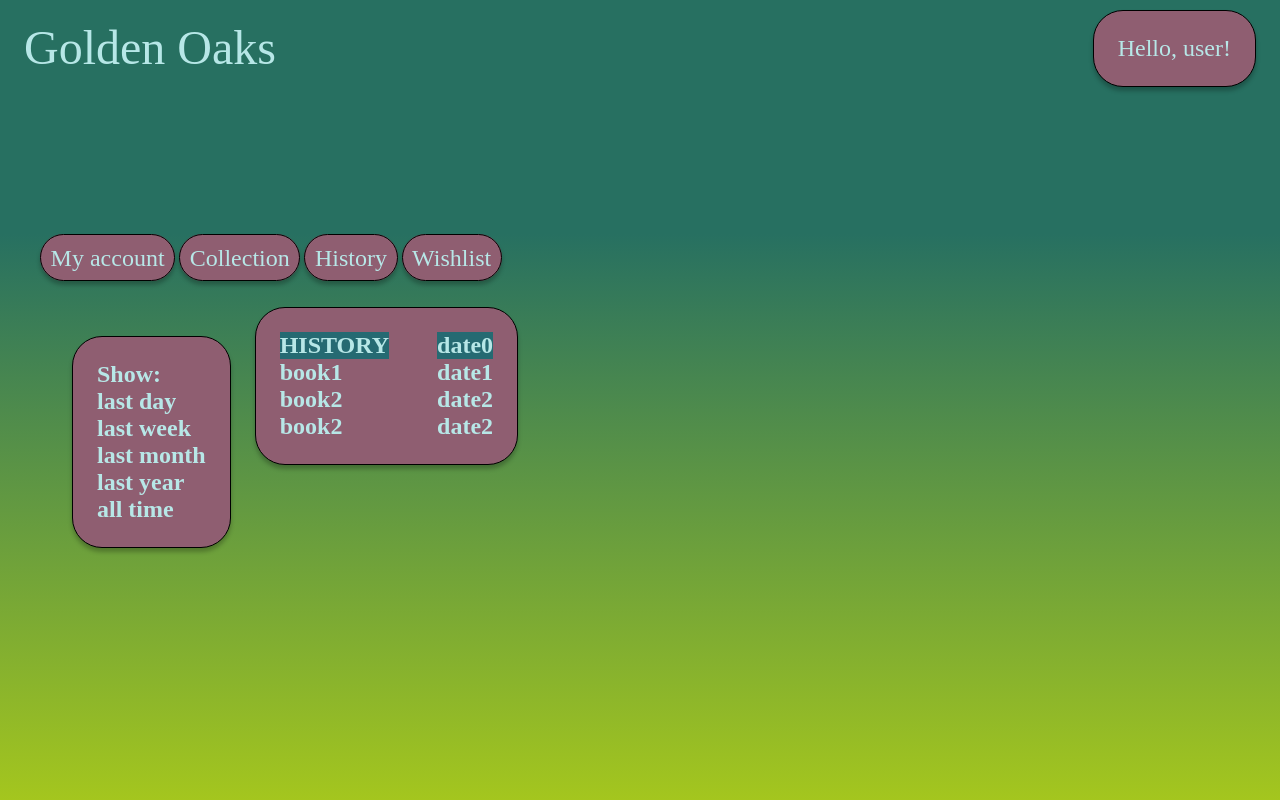
After one commit to FilipTryhuk-pkmail/wdpai, a PHP site: page /public/views/history.html in a window 1280 px wide. The commit adds this page. Run offline with PHP 8.4, Linux system fonts and the light colour scheme.

Commit message:
history page, css flex and grid

```diff
--- a/public/css/style.css
+++ b/public/css/style.css
@@ -76,3 +76,122 @@ input::placeholder {
         margin-right: 45%;
     }
 }
+
+.base-container {
+    width: 100vw;
+    height: 100vh;
+    display: flex;
+    flex-direction: column;
+    align-items: center;
+    justify-content: flex-start;
+    background: linear-gradient(180deg, #277061 29.22%, #A4C61E 100%);
+
+}
+
+header  {
+    width: 100vw;
+    height: 20vw;
+}
+
+main {
+    width: 100vw;
+    height: 80vh;
+}
+
+.top_row {
+    display: flex;
+    flex-direction: row;
+}
+
+.small_logo{
+    font-family: 'Ubuntu';
+    font-style: normal;
+    font-size: 3em;
+    line-height: 2em;
+    display: flex;
+    align-items: flex-start;
+    text-align: left;
+    color: #B7E7E7;
+    margin-right: 3em;
+    white-space: nowrap;
+    margin-left: 0.5em;
+}
+
+.username {
+    background: #8F5E71;
+    border: 1px solid #000000;
+    box-shadow: 0px 4px 4px rgba(0, 0, 0, 0.25);
+    border-radius: 30px;
+    align-self: center;
+
+    font-family: 'Ubuntu';
+    font-style: normal;
+    font-size: 1.5em;
+    text-align: center;
+    padding: 1em;
+    white-space: nowrap;
+
+    margin-left: auto;
+    margin-right: 1em;
+
+    color: #B7E7E7;
+}
+
+.selection_buttons{
+    background: #8F5E71;
+    border: 1px solid #000000;
+    box-shadow: 0px 4px 4px rgba(0, 0, 0, 0.25);
+    border-radius: 30px;
+    padding: 0.4em;
+
+    font-family: 'Ubuntu';
+    font-style: normal;
+    font-weight: 400;
+    font-size: 1.5em;
+    text-align: center;
+
+    color: #B7E7E7;
+}
+
+section {
+    display: flex;
+    align-items: flex-start;
+}
+section h1 {
+    margin-left: 3em;
+    margin-top: 2em;
+    font-family: 'Ubuntu';
+    font-style: normal;
+    color: #B7E7E7;
+
+    background: #8F5E71;
+    border: 1px solid #000000;
+    box-shadow: 0px 4px 4px rgba(0, 0, 0, 0.25);
+    border-radius: 30px 30px 30px 30px;
+    padding: 1em;
+}
+section h2 {
+    margin-left: 1em;
+    margin-right: 4em;
+    display: grid;
+    grid-template-columns: auto auto;
+    column-gap: 2em;
+    overflow: auto;
+    font-family: 'Ubuntu';
+    font-style: normal;
+    color: #B7E7E7;
+
+    background: #8F5E71;
+    border: 1px solid #000000;
+    box-shadow: 0px 4px 4px rgba(0, 0, 0, 0.25);
+    border-radius: 30px 30px 30px 30px;
+    padding: 1em;
+}
+
+a {
+    text-decoration: none;
+}
+
+ul {
+    list-style: none;
+}
--- /dev/null
+++ b/public/views/history.html
@@ -0,0 +1,56 @@
+<!DOCTYPE html>
+
+<head>
+    <link rel="stylesheet" type="text/css" href="../css/style.css">
+    <title>HISTORY</title>
+</head>
+
+<body>
+    <div class ="base-container" >
+        <header>
+            <div class="top_row">
+                <div class="small_logo">
+                    Golden Oaks
+                </div>
+                <div class="username">
+                    Hello, user!
+                </div>
+            </div>
+        </header>
+        <main>
+            <div>
+                <ul>
+                    <li>
+                        <a href="#" class="selection_buttons">My account</a>
+                        <a href="#" class="selection_buttons">Collection</a>
+                        <a href="#" class="selection_buttons">History</a>
+                        <a href="#" class="selection_buttons">Wishlist</a>
+                    </li>
+                </ul>
+            </div>
+            <div class="Hbox">
+                <section>
+                    <h1>
+                        <div>Show:</div>
+                        <div>last day</div>
+                        <div>last week</div>
+                        <div>last month</div>
+                        <div>last year</div>
+                        <div>all time</div>
+                    </h1>
+                <section>
+                    <h2>
+                        <div style="background: #256A72;">HISTORY</div>
+                        <div style="background: #256A72;">date0</div>
+                        <div>book1</div>
+                        <div>date1</div>
+                        <div>book2</div>
+                        <div>date2</div>
+                        <div>book2</div>
+                        <div>date2</div>
+                    </h2>
+                </section>
+            </div>
+        </main>
+    </div>
+</body>
```
